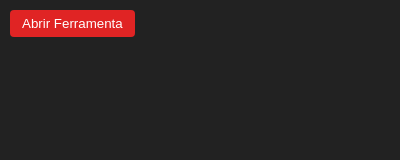
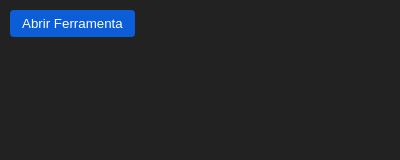
Before and after one commit to redhead-rsx/ig-rsx-GLD, a browser extension: page popup.html in a window 400 px wide. Both pictures are taken after a click on the button "Abrir Ferramenta". Drawn offline with Linux system fonts and the light colour scheme.

Commit message:
Use blue styling for popup action buttons

```diff
--- a/popup.css
+++ b/popup.css
@@ -6,12 +6,19 @@ body {
   font-family: system-ui, sans-serif;
 }
 button {
-  background: #e02424;
+  background: #0d6efd;
   border: none;
   color: #fff;
   padding: 6px 12px;
   border-radius: 4px;
   cursor: pointer;
+}
+button:not(:disabled):hover,
+button:not(:disabled):focus {
+  background: #0b5ed7;
+}
+button:not(:disabled):active {
+  background: #0a58ca;
 }
 button:disabled {
   opacity: 0.6;
```
